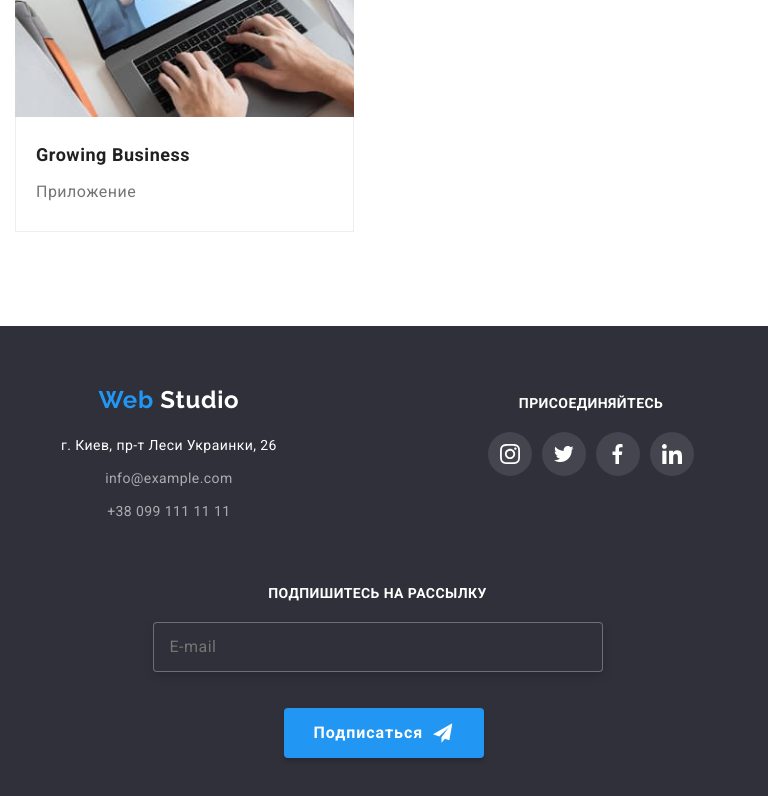
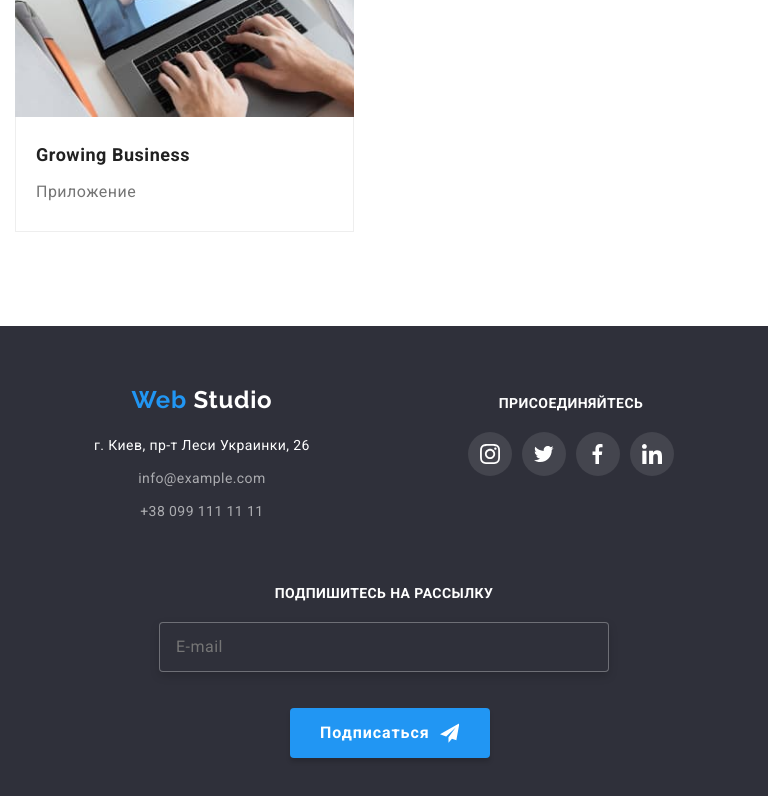
Before and after one commit to IvetaDuda/goit-markup-hw-08, a plain HTML site: page portfolio.html in a window 768 px wide. Shown: the part 2202-2998 px from the top of the page. Drawn offline with nearby package versions, Linux system fonts and the light colour scheme; files that its build step writes are made by us from their sources.

Commit message:
add indentations footer

```diff
--- a/sass/layoul/_footer.scss
+++ b/sass/layoul/_footer.scss
@@ -12,8 +12,6 @@
 		flex-wrap: wrap;
 		justify-content: space-around;
 		align-items: baseline;
-		padding-right: 74px;
-		padding-left: 61px;
 	}
 	@media screen and (min-width: 1200px) {
 		text-align: start;
@@ -49,9 +47,6 @@
 .footer-socials {
 	&:not(:first-letter) {
 		margin-left: 70px;
-	}
-	@media screen and (min-width: 768px) {
-		margin-left: auto;
 	}
 	@media screen and (min-width: 1200px) {
 		margin-left: 70px;
```
